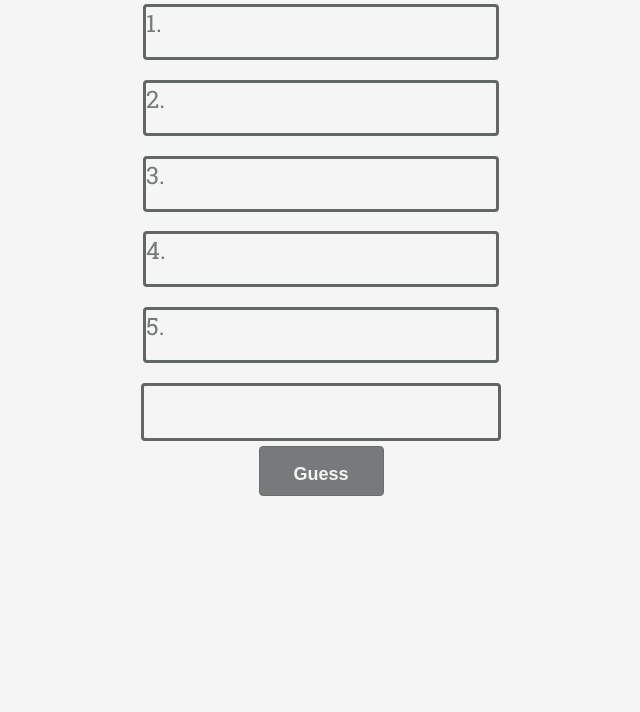
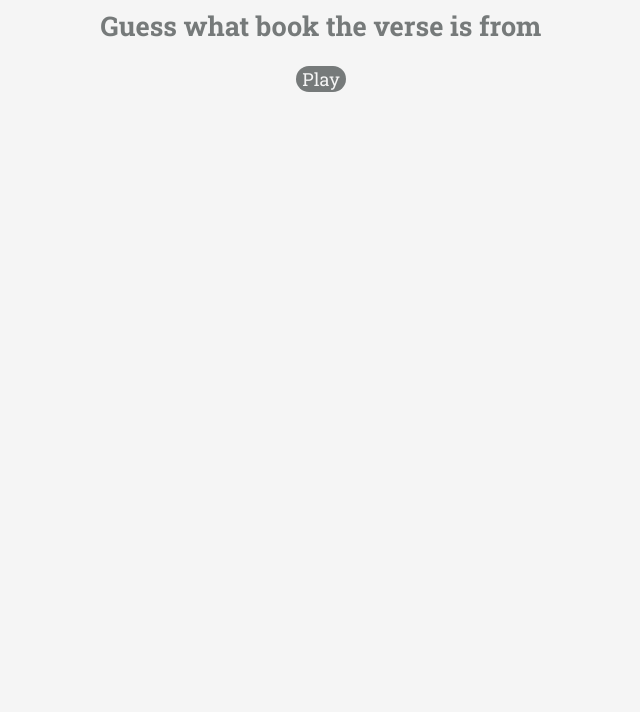
Before and after one commit to nathan3453/Versel, a plain HTML site: page index.html in a window 1280 px wide. Shown: the part 88-800 px from the top of the page, without its empty margins (319-959 px from the left). Drawn offline with Linux system fonts and the light colour scheme; no server answers.

Commit message:
added starting overlay

```diff
--- a/index.html
+++ b/index.html
@@ -9,13 +9,13 @@
 
 </head>
 <body>
-    <div class="overlay-container">
+    <div class="overlay-container" id="overlay">
             <div class="instr">
                 <h1>Versele</h1>
                 <h2>Guess what book the verse is from</h2>
 
 
-            <button id="play_btn">Play</button>
+            <button id="play_btn" onclick="overlay_off()">Play</button>
             </div>
     </div>
 
--- a/script.js
+++ b/script.js
@@ -76,3 +76,9 @@ function submit_fnc() {
   }
 
 }
+
+function overlay_off() {
+
+  document.getElementById("overlay").style.display = "none";
+
+}
--- a/style.css
+++ b/style.css
@@ -8,7 +8,7 @@ body {
     background-color: whitesmoke;
     text-align: center;
     position: fixed; /* Sit on top of the page content */
-    display: none; /* Hidden by default */
+    display: block; /* Hidden by default */
     width: 100%; /* Full width (cover the whole page) */
     height: 100%; /* Full height (cover the whole page) */
     top: 0;
@@ -16,6 +16,7 @@ body {
     right: 0;
     bottom: 0;
     z-index: 9999; /* Specify a stack order in case you're using a different order for other elements */
+
 }
 
 
```
